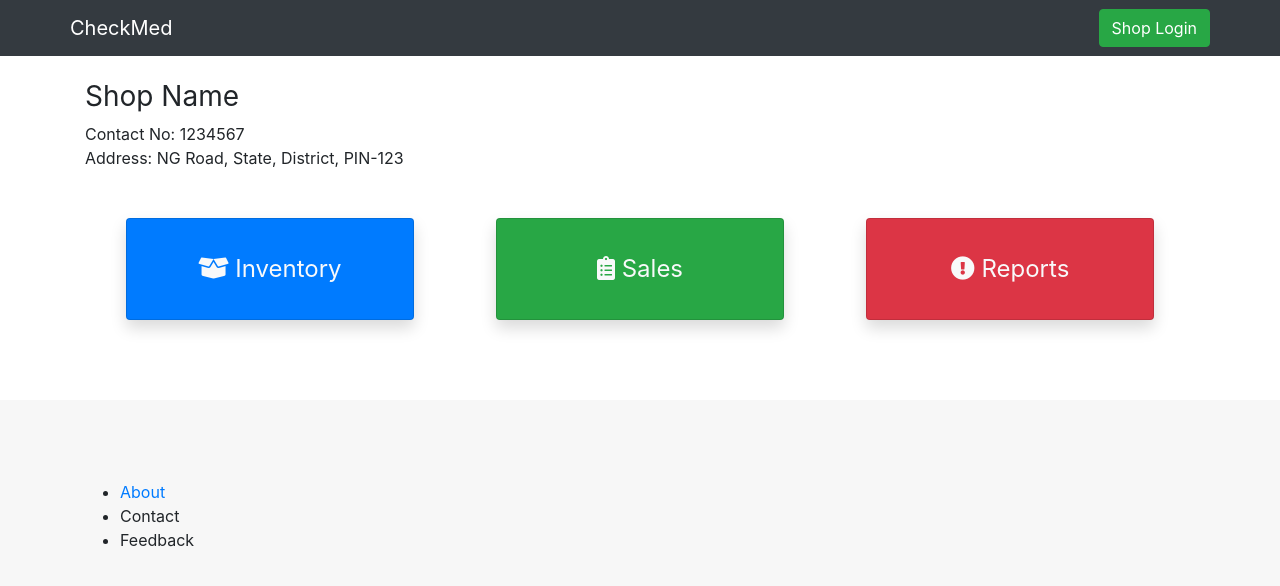
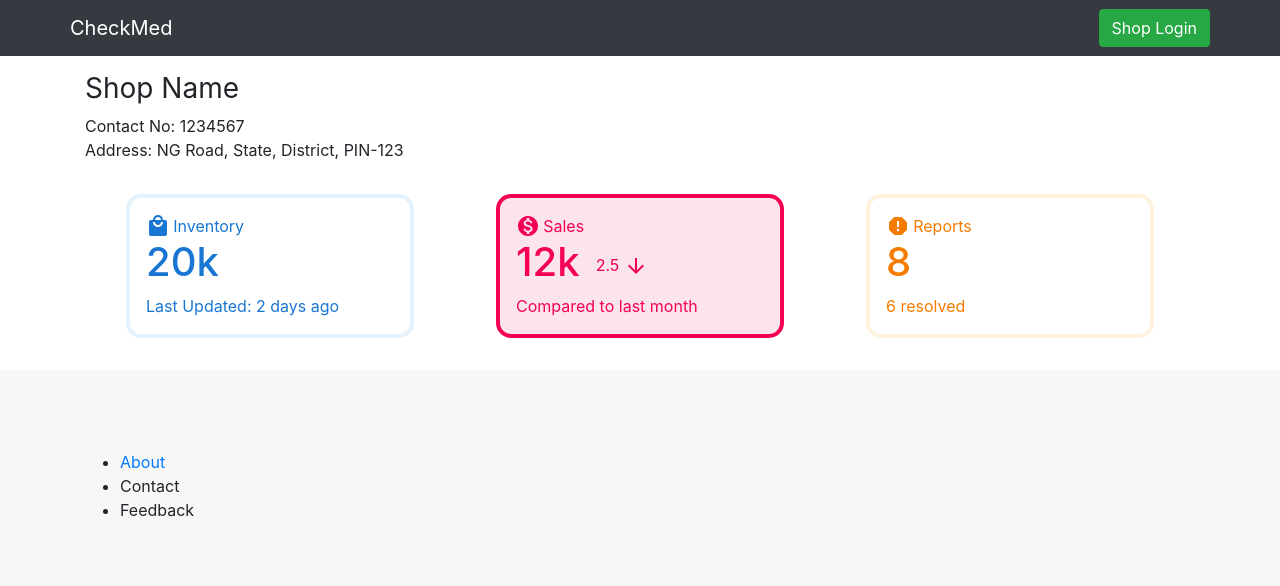
Before and after one commit to SrijanDas/Check-Med-frontend, a React (Create React App) app: page /dashboard in a window 1280 px wide. Shown: the top 586 px of the page. Built offline with nearby package versions, Linux system fonts and the light colour scheme.

Commit message:
modified dashboard

```diff
--- a/package.json
+++ b/package.json
@@ -3,6 +3,8 @@
   "version": "0.1.0",
   "private": true,
   "dependencies": {
+    "@material-ui/core": "^4.11.4",
+    "@material-ui/icons": "^4.11.2",
     "@testing-library/jest-dom": "^5.11.4",
     "@testing-library/react": "^11.1.0",
     "@testing-library/user-event": "^12.1.10",
--- a/src/pages/Dashboard/Dashboard.css
+++ b/src/pages/Dashboard/Dashboard.css
@@ -1,27 +1,75 @@
+.dashboard__shopDetails {
+  margin-top: 1rem;
+}
 .dashboard__title {
   font-weight: 400;
 }
 .dashboard p {
   margin-bottom: 0;
 }
+.dashboard__tools {
+  margin-top: 2rem;
+}
 .dashboard__cardsContainer {
   display: flex;
   align-items: center;
   justify-content: space-around;
-  cursor: pointer;
 }
 .dashboard__card {
-  /* height: 12rem; */
+  border-radius: 15px;
+  cursor: pointer;
+
+  padding: 1rem;
   width: 18rem;
   display: block;
 }
-.dashboard__cardsName {
-  font-weight: 400;
-  margin: auto;
+
+.dashboard__cardTitle {
+  display: flex;
+  align-items: center;
 }
+
+.dashboard__cardInfo {
+  display: flex;
+  align-items: center;
+}
+.dashboard__cardInfo p {
+  margin-left: 1rem;
+}
+
+.dashboard__card.inventory {
+  border: 4px solid #e3f2fd;
+  color: #1976d2;
+}
+
+.dashboard__card.inventory.active {
+  background-color: #e3f2fd;
+  border-color: #1976d2;
+}
+
+.dashboard__card.sales {
+  border: 4px solid #fce4ec;
+  color: #f50057;
+}
+.dashboard__card.sales.active {
+  background-color: #fce4ec;
+  border-color: #f50057;
+}
+.dashboard__card.reports {
+  border: 4px solid #fff3e0;
+  color: #f57c00;
+}
+.dashboard__card.reports.active {
+  background-color: #fff3e0;
+  border-color: #f57c00;
+}
+
 @media (max-width: 768px) {
   .dashboard__cardsContainer {
     flex-direction: column;
     justify-content: center;
   }
+  .dashboard__card {
+    margin-top: 1rem;
+  }
 }
--- a/src/pages/Dashboard/Dashboard.jsx
+++ b/src/pages/Dashboard/Dashboard.jsx
@@ -1,41 +1,80 @@
-import React from "react";
+import React, { useState } from "react";
 import "./Dashboard.css";
-import { Card } from "react-bootstrap";
-import { Link } from "react-router-dom";
+import LocalMallIcon from "@material-ui/icons/LocalMall";
+import MonetizationOnIcon from "@material-ui/icons/MonetizationOn";
+import ArrowDownwardIcon from "@material-ui/icons/ArrowDownward";
+import ReportIcon from "@material-ui/icons/Report";
 
 function Dashboard() {
+  const [active, setActive] = useState(1);
   return (
-    <div className="dashboard my-4">
-      <div className="mb-5">
+    <div className="dashboard">
+      <div className="dashboard__shopDetails">
         <h3 className="dashboard__title">Shop Name</h3>
         <p>Contact No: 1234567</p>
         <p>Address: NG Road, State, District, PIN-123</p>
       </div>
-      <div>
+
+      <div className="dashboard__tools">
         <div className="dashboard__cardsContainer">
-          {["Inventory", "Sales", "Reports"].map((item, indx) => (
-            <Link className="applink">
-              <Card
-                key={indx}
-                bg={indx === 0 ? "primary" : indx === 1 ? "success" : "danger"}
-                text="light"
-                className="dashboard__card shadow p-3 mb-5 rounded text-center"
-              >
-                <Card.Body>
-                  <h4 className="dashboard__cardsName">
-                    {indx === 0 ? (
-                      <i class="fas fa-box-open"></i>
-                    ) : indx === 1 ? (
-                      <i class="fas fa-clipboard-list"></i>
-                    ) : (
-                      <i class="fas fa-exclamation-circle"></i>
-                    )}{" "}
-                    {item}
-                  </h4>
-                </Card.Body>
-              </Card>
-            </Link>
-          ))}
+          <div
+            onClick={() => {
+              setActive(0);
+            }}
+            className={`dashboard__card inventory ${
+              active === 0 ? "active" : ""
+            }`}
+          >
+            <span className="dashboard__cardTitle">
+              <LocalMallIcon style={{ marginRight: "0.2rem" }} />
+              Inventory
+            </span>
+            <div className="dashboard__cardInfo">
+              <h1>20k</h1>
+            </div>
+            <span className="dashboard__cardFooter">
+              Last Updated: 2 days ago
+            </span>
+          </div>
+
+          <div
+            onClick={() => {
+              setActive(1);
+            }}
+            className={`dashboard__card sales ${active === 1 ? "active" : ""}`}
+          >
+            <span className="dashboard__cardTitle">
+              <MonetizationOnIcon style={{ marginRight: "0.2rem" }} />
+              Sales
+            </span>
+            <div className="dashboard__cardInfo">
+              <h1>12k</h1>{" "}
+              <p>
+                2.5 <ArrowDownwardIcon />
+              </p>
+            </div>
+            <span className="dashboard__cardFooter">
+              Compared to last month
+            </span>
+          </div>
+
+          <div
+            onClick={() => {
+              setActive(2);
+            }}
+            className={`dashboard__card reports ${
+              active === 2 ? "active" : ""
+            }`}
+          >
+            <span className="dashboard__cardTitle">
+              <ReportIcon style={{ marginRight: "0.2rem" }} />
+              Reports
+            </span>
+            <div className="dashboard__cardInfo">
+              <h1>8</h1>
+            </div>
+            <span className="dashboard__cardFooter">6 resolved</span>
+          </div>
         </div>
       </div>
     </div>
```
Also changed, not shown: 1 other file (tests, documents, lock files or other folders).
